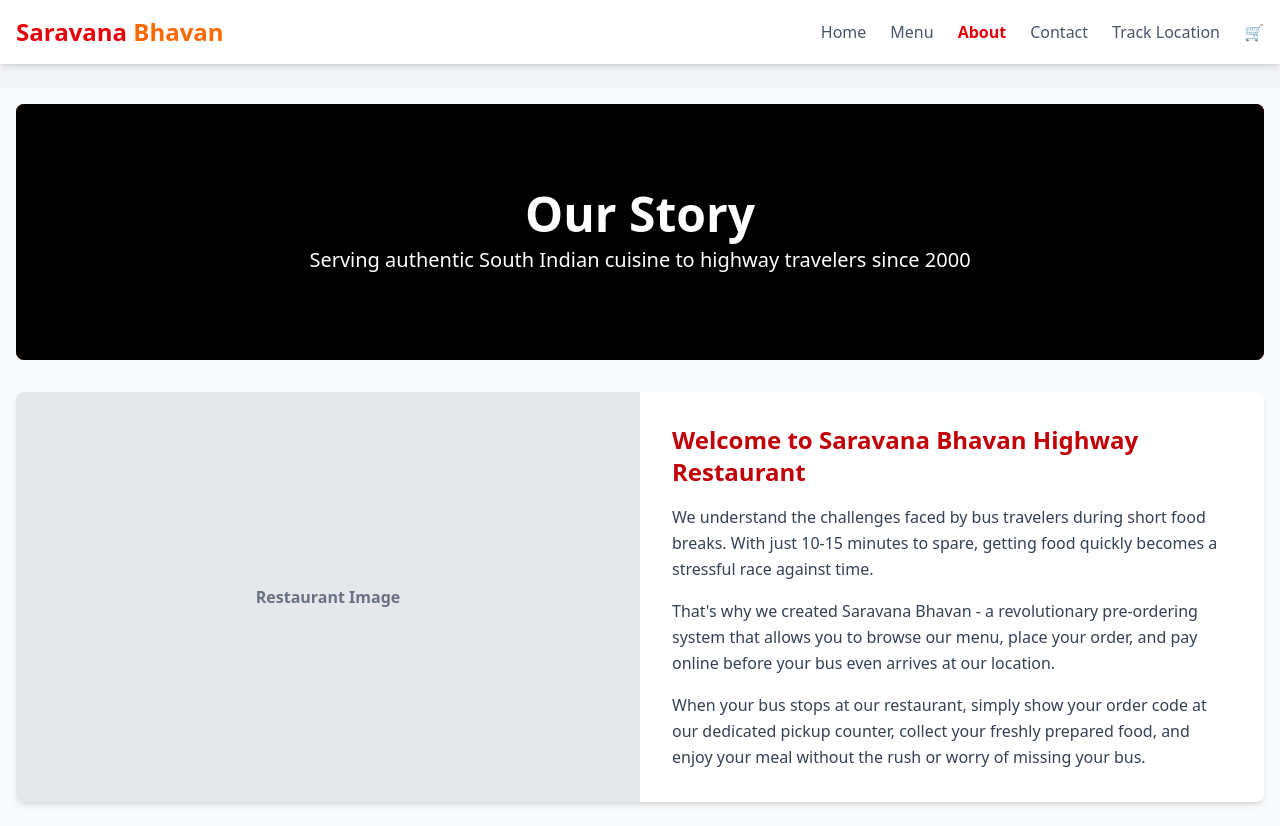
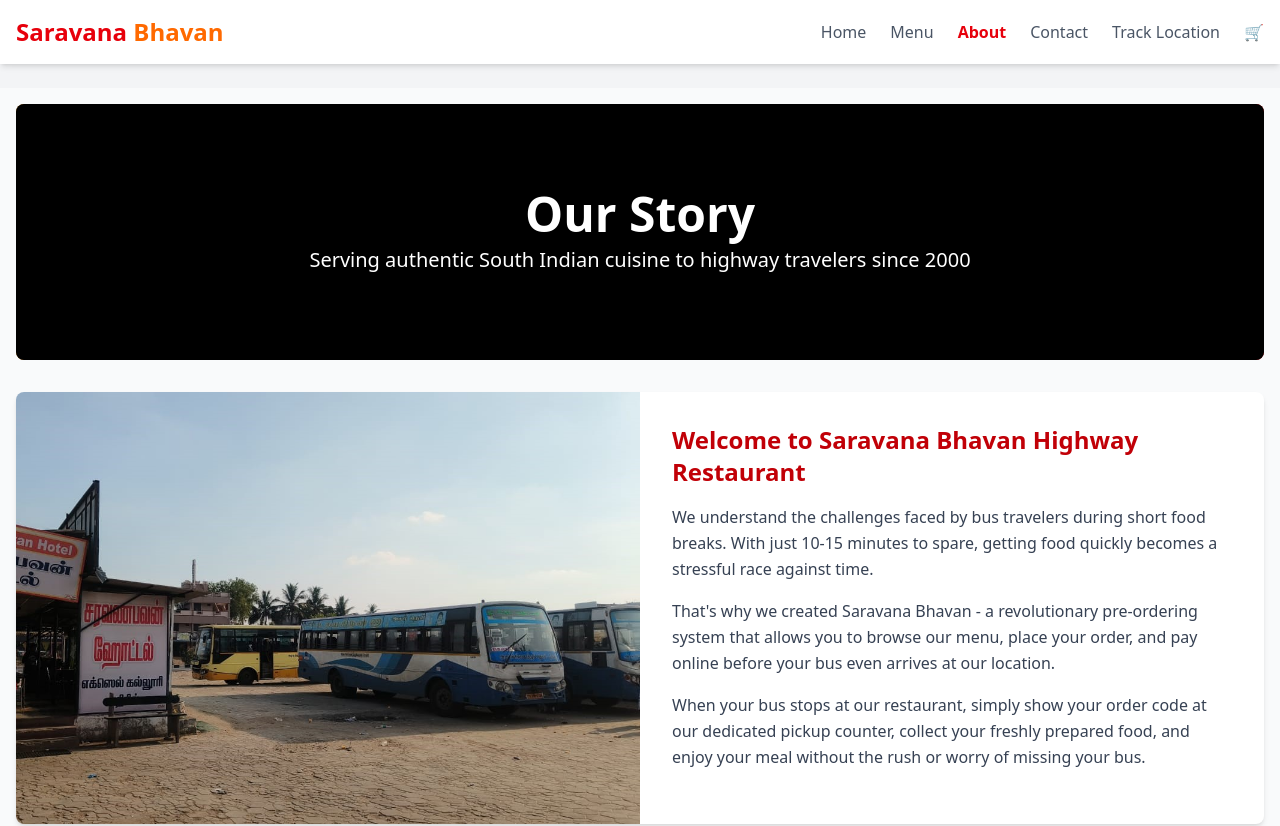
Before and after one commit to ikjasrasool/hotel, a React (Vite) app in the folder frontend/: page /about in a window 1280 px wide. Shown: the top 826 px of the page. Built offline with nearby package versions, Linux system fonts and the light colour scheme.

Commit message:
img added

```diff
--- a/frontend/src/pages/About.jsx
+++ b/frontend/src/pages/About.jsx
@@ -1,7 +1,6 @@
 import React from 'react';
 import { MapPin, Phone, Mail, Clock, Award, History, Users, ChefHat, Truck, Globe, Heart } from 'lucide-react';
 import { useNavigate } from 'react-router-dom';
-
 const About = () => {
   // Timeline data for company history
    const navigate = useNavigate();
@@ -59,14 +58,15 @@ const About = () => {
         </div>
       </div>
 
-      {/* Introduction Section */}
+
         <div className="bg-white rounded-lg shadow-md overflow-hidden mb-8">
           <div className="md:flex">
             <div className="md:w-1/2 bg-gray-200 h-64 md:h-auto relative">
-            {/* This would be an image in a real implementation */}
-            <div className="absolute inset-0 flex items-center justify-center text-gray-500 font-bold">
-              Restaurant Image
-            </div>
+          <img
+            src="/hotel%20img.jpeg"
+            alt="Exterior view of Saravana Bhavan Highway Restaurant with a welcoming ambiance"
+            className="w-full h-full object-cover"
+          />
             </div>
             <div className="md:w-1/2 p-8">
           <h2 className="text-2xl font-bold mb-4 text-red-700">Welcome to Saravana Bhavan Highway Restaurant</h2>
```
Also changed, not shown: frontend/public/hotel img.jpeg (added). Lines whose indentation alone changed are shown as unchanged.
